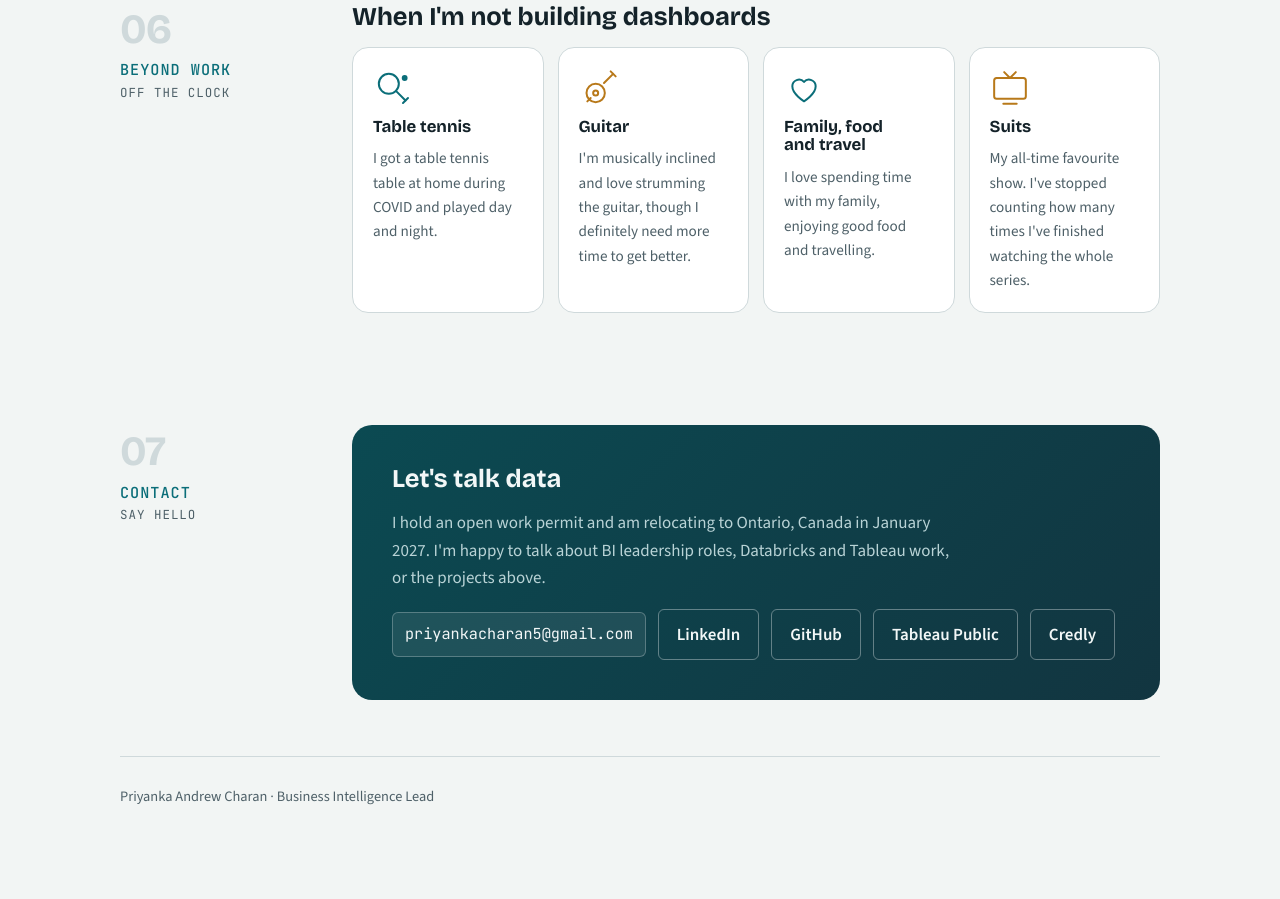
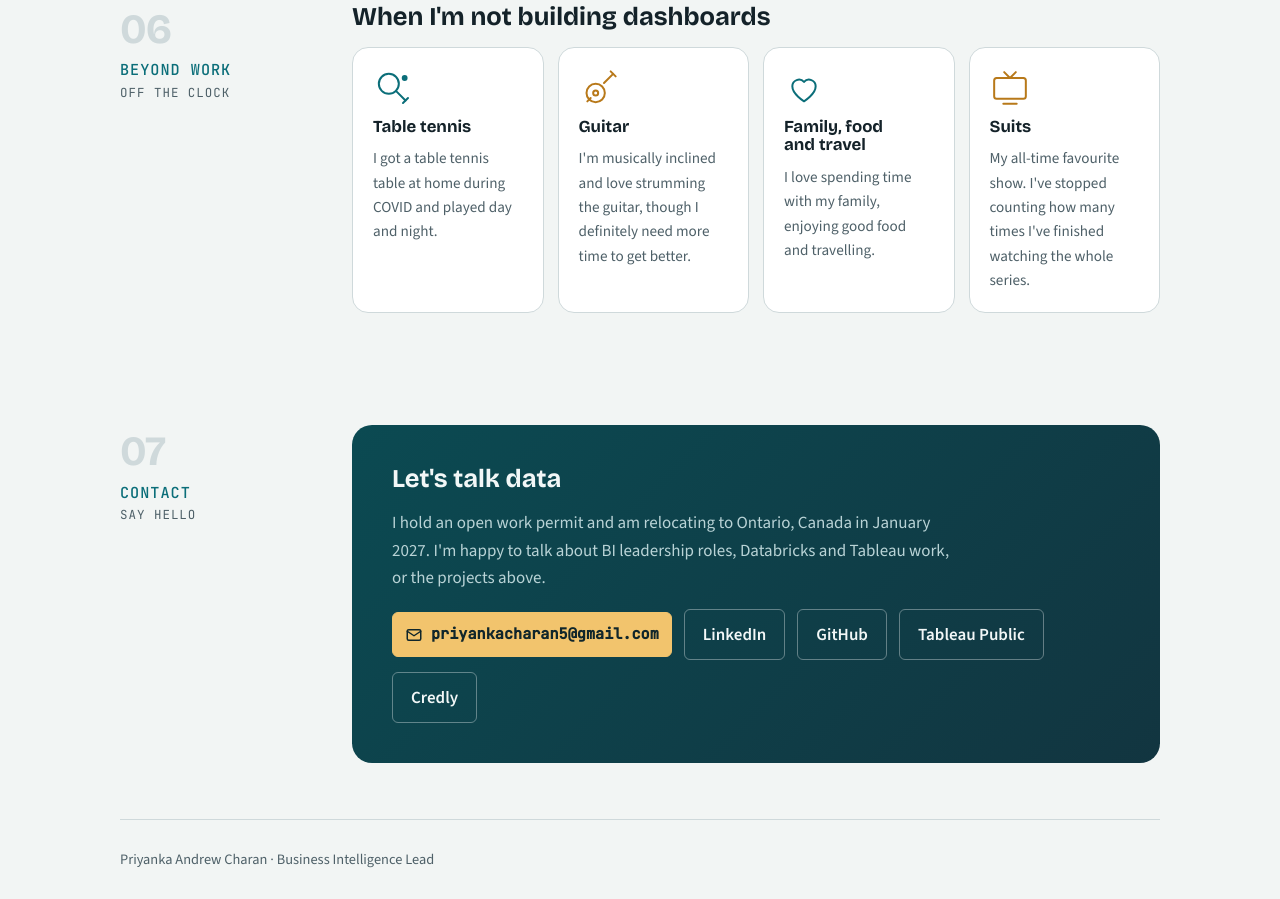
Before and after one commit to PriyankaCharan/PriyankaCharan.github.io, a plain HTML site: page index.html in a window 1280 px wide. Shown: the part 6877-7776 px from the top of the page. Before the commit the page ends 7713 px from the top, so only its background shows below. Drawn offline with nearby package versions, Linux system fonts and the light colour scheme.

Commit message:
Update index.html

```diff
--- a/index.html
+++ b/index.html
@@ -291,6 +291,9 @@ section.block { border-top: 0; }
 .contact-card h2 { color: var(--hero-ink); }
 .contact-card .prose { color: var(--hero-muted); }
 .contact-card .email { background: rgba(255,255,255,.08); border-color: rgba(255,255,255,.25); color: var(--hero-ink); }
+.email-btn { display: inline-flex; align-items: center; gap: 8px; text-decoration: none; user-select: auto; cursor: pointer; }
+.contact-card .email-btn { background: #F2C46D; border-color: #F2C46D; color: #10262B; font-weight: 600; }
+.contact-card .email-btn:hover { background: #F7D998; }
 .contact-card button.copy { color: #F2C46D; border-color: #F2C46D; }
 .contact-card .btn.ghost { color: var(--hero-ink); border-color: rgba(255,255,255,.35); }
 
@@ -570,7 +573,7 @@ section.block { border-top: 0; }
         <h2>Let's talk data</h2>
         <p class="prose">I hold an open work permit and am relocating to Ontario, Canada in January 2027. I'm happy to talk about BI leadership roles, Databricks and Tableau work, or the projects above.</p>
         <div class="contact-row">
-          <span class="email" id="email">priyankacharan5@gmail.com</span>
+          <a class="email email-btn" id="email" href="https://mail.google.com/mail/?view=cm&amp;fs=1&amp;to=priyankacharan5@gmail.com" target="_blank" rel="noopener" title="Write to me in Gmail"><svg viewBox="0 0 24 24" width="18" height="18" fill="none" stroke="currentColor" stroke-width="2" stroke-linecap="round" stroke-linejoin="round" aria-hidden="true"><rect x="3" y="5" width="18" height="14" rx="2"/><path d="m3 7 9 6 9-6"/></svg>priyankacharan5@gmail.com</a>
           <a class="btn ghost" href="https://www.linkedin.com/in/priyanka-charan/" target="_blank" rel="noopener">LinkedIn</a>
           <a class="btn ghost" href="https://github.com/PriyankaCharan" target="_blank" rel="noopener">GitHub</a>
           <a class="btn ghost" href="https://public.tableau.com/app/profile/priyanka.charan/vizzes" target="_blank" rel="noopener">Tableau Public</a>
```
